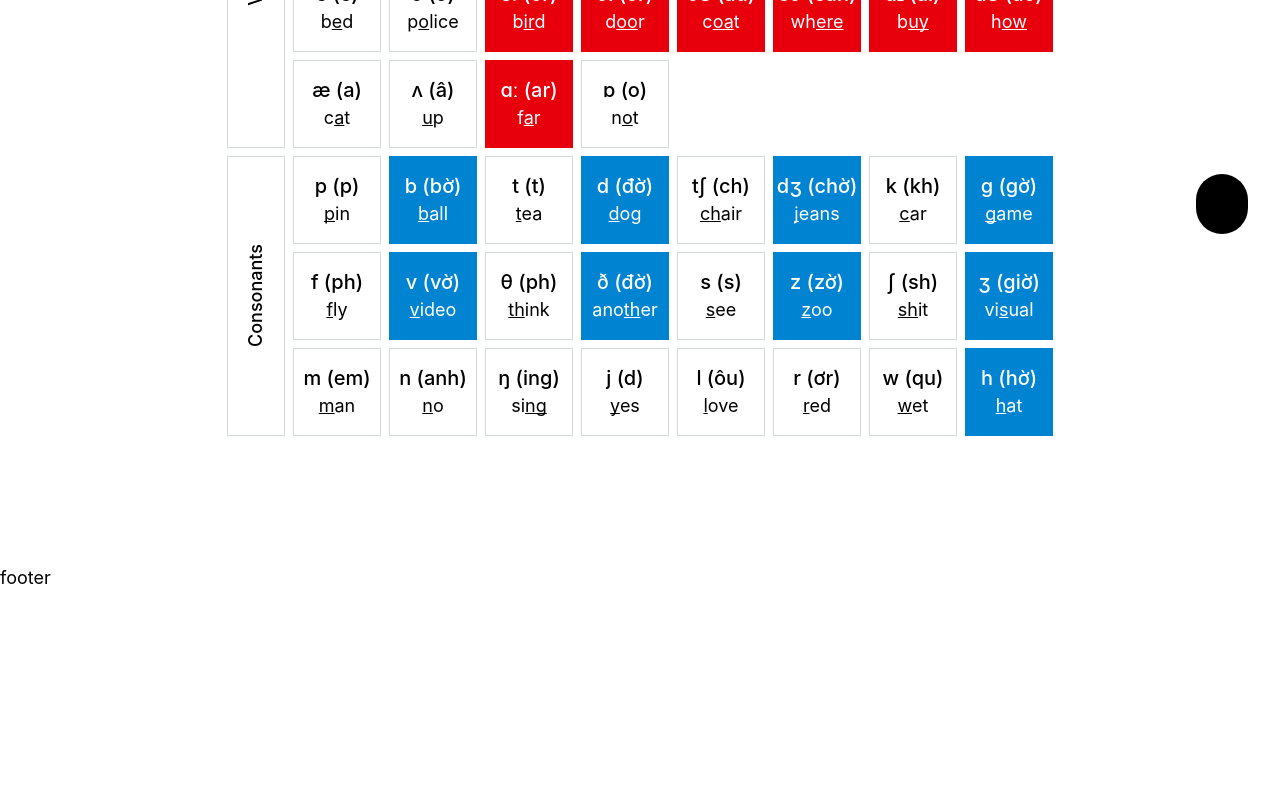
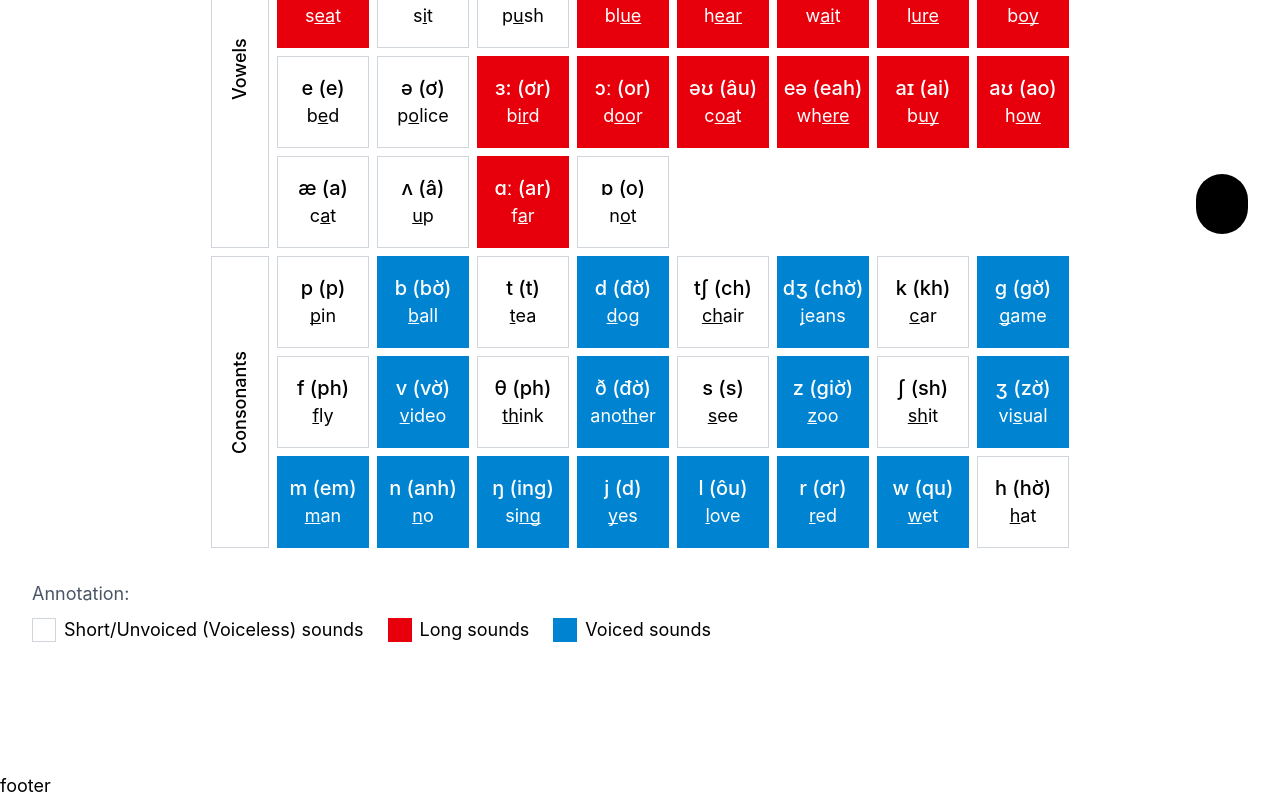
Before and after one commit to itsthinhle/portfolio, a Next.js app: page /blogs/english-pronunciation in a window 1280 px wide. Shown: the part 542-1342 px from the top of the page. Before the commit the page ends 1134 px from the top, so only its background shows below. Built offline with nearby package versions, Linux system fonts and the light colour scheme; some icons are missing.

Commit message:
Fix CSS and add annotation to the english pronunciation blog

```diff
--- a/app/blogs/english-pronunciation/components/ipa-symbol.js
+++ b/app/blogs/english-pronunciation/components/ipa-symbol.js
@@ -8,6 +8,7 @@ export default function IpaSymbol({
 
   return <div
     className={clsx(
+      'size-23 content-center',
       containerClassName
     )}>
     <p className="text-lg lg:text-xl font-medium">
--- a/app/blogs/english-pronunciation/constants/ipa-symbols.js
+++ b/app/blogs/english-pronunciation/constants/ipa-symbols.js
@@ -175,7 +175,7 @@ export const consonants = [
     containerClassName: 'border border-light-boundary dark:border-dark-boundary'
   },
   {
-    symbol: 'z (zờ)',
+    symbol: 'z (giờ)',
     representativeWordElement: <p><span className={'underline [text-decoration-skip-ink:none]'}>z</span>oo</p>,
     containerClassName: 'bg-sky-600 text-light'
   },
@@ -185,48 +185,48 @@ export const consonants = [
     containerClassName: 'border border-light-boundary dark:border-dark-boundary'
   },
   {
-    symbol: 'ʒ (giờ)',
+    symbol: 'ʒ (zờ)',
     representativeWordElement: <p>vi<span className={'underline [text-decoration-skip-ink:none]'}>s</span>ual</p>,
     containerClassName: 'bg-sky-600 text-light'
   },
   {
     symbol: 'm (em)',
     representativeWordElement: <p><span className={'underline [text-decoration-skip-ink:none]'}>m</span>an</p>,
-    containerClassName: 'border border-light-boundary dark:border-dark-boundary'
+    containerClassName: 'bg-sky-600 text-light'
   },
   {
     symbol: 'n (anh)',
     representativeWordElement: <p><span className={'underline [text-decoration-skip-ink:none]'}>n</span>o</p>,
-    containerClassName: 'border border-light-boundary dark:border-dark-boundary'
+    containerClassName: 'bg-sky-600 text-light'
   },
   {
     symbol: 'ŋ (ing)',
     representativeWordElement: <p>si<span className={'underline [text-decoration-skip-ink:none]'}>ng</span></p>,
-    containerClassName: 'border border-light-boundary dark:border-dark-boundary'
+    containerClassName: 'bg-sky-600 text-light'
   },
   {
     symbol: 'j (d)',
     representativeWordElement: <p><span className={'underline [text-decoration-skip-ink:none]'}>y</span>es</p>,
-    containerClassName: 'border border-light-boundary dark:border-dark-boundary'
+    containerClassName: 'bg-sky-600 text-light'
   },
   {
     symbol: 'l (ôu)',
     representativeWordElement: <p><span className={'underline [text-decoration-skip-ink:none]'}>l</span>ove</p>,
-    containerClassName: 'border border-light-boundary dark:border-dark-boundary'
+    containerClassName: 'bg-sky-600 text-light'
   },
   {
     symbol: 'r (ơr)',
     representativeWordElement: <p><span className={'underline [text-decoration-skip-ink:none]'}>r</span>ed</p>,
-    containerClassName: 'border border-light-boundary dark:border-dark-boundary'
+    containerClassName: 'bg-sky-600 text-light'
   },
   {
     symbol: 'w (qu)',
     representativeWordElement: <p><span className={'underline [text-decoration-skip-ink:none]'}>w</span>et</p>,
-    containerClassName: 'border border-light-boundary dark:border-dark-boundary'
+    containerClassName: 'bg-sky-600 text-light'
   },
   {
     symbol: 'h (hờ)',
     representativeWordElement: <p><span className={'underline [text-decoration-skip-ink:none]'}>h</span>at</p>,
-    containerClassName: 'bg-sky-600 text-light'
+    containerClassName: 'border border-light-boundary dark:border-dark-boundary'
   }
 ]
--- a/app/blogs/english-pronunciation/page.js
+++ b/app/blogs/english-pronunciation/page.js
@@ -1,9 +1,13 @@
 import IpaSymbol from '@/app/blogs/english-pronunciation/components/ipa-symbol'
 import {
-  consonantRows, consonantRows1, consonantRows2, consonants, diphthongs,
+  consonants,
+  diphthongs,
   monophthongs
 } from '@/app/blogs/english-pronunciation/constants/ipa-symbols'
+import propertyTypeConstant from '@/app/projects/sale-and-rental-listings/constants/property-type'
 import BlogPostLayout from '@/components/layouts/blog-post'
+import Heading2 from '@/components/texts/headings/2'
+import NormalText from '@/components/texts/normal'
 import clsx from 'clsx'
 import Head from 'next/head'
 import React from 'react'
@@ -33,7 +37,9 @@ export default async function EnglishPronunciationPage() {
     <BlogPostLayout
       creation_date={'2026-03-29'}
       title={'English Pronunciation'}>
-      <section className={'container-layout text-center'}>
+      <section className={'container-layout'}>
+        <Heading2 className={'heading-2-my'}>Phonemic Chart</Heading2>
+        <div className={'text-center mb-8'}>
           <div className={'inline-flex flex-col gap-2'}>
             {/* Vowels */}
             <div className={clsx(
@@ -41,7 +47,7 @@ export default async function EnglishPronunciationPage() {
             )}>
               <div
                 className={clsx(
-                'self-stretch flex items-center',
+                  'self-stretch flex',
                   'px-3.5 py-3 border border-light-boundary dark:border-dark-boundary'
                 )}>
                 {/* Make the text vertical and read from bottom to top */}
@@ -51,7 +57,7 @@ export default async function EnglishPronunciationPage() {
               <div className={'flex flex-col gap-2 lg:flex-row items-start'}>
                 {/* Monophthongs */}
                 <div className={clsx(
-                'grid grid-cols-4 gap-2 content-center',
+                  'grid grid-cols-4 gap-2',
                 )}>
                   <p className={clsx(
                     'col-span-4 font-medium',
@@ -65,7 +71,6 @@ export default async function EnglishPronunciationPage() {
                       symbol={_monophthong.symbol}
                       representativeWordElement={_monophthong.representativeWordElement}
                       containerClassName={clsx(
-                      'size-22 content-center',
                         _monophthong.containerClassName
                       )}
                     />
@@ -74,7 +79,7 @@ export default async function EnglishPronunciationPage() {
 
                 {/* Diphthongs */}
                 <div className={clsx(
-                'grid grid-cols-4 gap-2 content-center',
+                  'grid grid-cols-4 gap-2',
                 )}>
                   <p className={clsx(
                     'col-span-4 font-medium',
@@ -88,7 +93,6 @@ export default async function EnglishPronunciationPage() {
                       symbol={_diphthong.symbol}
                       representativeWordElement={_diphthong.representativeWordElement}
                       containerClassName={clsx(
-                      'size-22 content-center',
                         _diphthong.containerClassName
                       )}
                     />
@@ -99,19 +103,20 @@ export default async function EnglishPronunciationPage() {
 
             {/* Consonants */}
             <div className={clsx(
-            'inline-flex items-center gap-2',
+              'inline-flex gap-2',
             )}>
               <div
                 className={clsx(
-                'self-stretch flex items-center',
+                  'self-stretch flex',
                   'px-3.5 py-3 border border-light-boundary dark:border-dark-boundary'
                 )}>
                 {/* Make the text vertical and read from bottom to top */}
-              <p className={'[writing-mode:vertical-rl] [text-orientation:mixed] rotate-180 font-medium'}>Consonants</p>
+                <p
+                  className={'[writing-mode:vertical-rl] [text-orientation:mixed] rotate-180 font-medium'}>Consonants</p>
               </div>
               <div className={'flex flex-col gap-2 md:flex-row'}>
                 <div className={clsx(
-                'grid grid-cols-4 lg:grid-cols-8 gap-2 content-center',
+                  'grid grid-cols-4 lg:grid-cols-8 gap-2',
                 )}>
                   {consonants.map((_consonant, _consonantIndex) => (
                     <IpaSymbol
@@ -119,7 +124,6 @@ export default async function EnglishPronunciationPage() {
                       symbol={_consonant.symbol}
                       representativeWordElement={_consonant.representativeWordElement}
                       containerClassName={clsx(
-                      'size-22 content-center',
                         _consonant.containerClassName
                       )}
                     />
@@ -128,7 +132,29 @@ export default async function EnglishPronunciationPage() {
               </div>
             </div>
           </div>
+        </div>
+
+        <NormalText className={'mb-2'}>
+          Annotation:
+        </NormalText>
+        <div className={'flex flex-col md:flex-row gap-6'}>
+          <div className={'flex items-center gap-2'}>
+            <div className={'size-5 lg:size-6 border border-light-boundary dark:border-dark-boundary'}></div>
+            Short/Unvoiced (Voiceless) sounds
+          </div>
+
+          <div className={'flex items-center gap-2'}>
+            <div className={'size-5 lg:size-6 bg-red-600'}></div>
+            Long sounds
+          </div>
+
+          <div className={'flex items-center gap-2'}>
+            <div className={'size-5 lg:size-6 bg-sky-600'}></div>
+            Voiced sounds
+          </div>
+        </div>
       </section>
+
     </BlogPostLayout>
   </>
 }
--- a/app/projects/sale-and-rental-listings/components/map-section.js
+++ b/app/projects/sale-and-rental-listings/components/map-section.js
@@ -163,32 +163,32 @@ export default function MapSection({
     <NormalText className={'mb-2'}>
       Map annotation:
     </NormalText>
-    <div className={'grid grid-cols-2 sm:grid-cols-3 md:grid-cols-4 gap-6'}>
-      <div className={'flex align-middle gap-2'}>
+    <div className={'grid grid-cols-1 sm:grid-cols-2 md:grid-cols-3 lg:grid-cols-4 gap-6'}>
+      <div className={'flex items-center gap-2'}>
         {renderListingIconByPropertyType(propertyTypeConstant.singleFamily)}
         Single Family
       </div>
-      <div className={'flex align-middle gap-2'}>
+      <div className={'flex items-center gap-2'}>
         {renderListingIconByPropertyType(propertyTypeConstant.multiFamily)}
         Multi-Family
       </div>
-      <div className={'flex align-middle gap-2'}>
+      <div className={'flex items-center gap-2'}>
         {renderListingIconByPropertyType(propertyTypeConstant.condo)}
         Condo
       </div>
-      <div className={'flex align-middle gap-2'}>
+      <div className={'flex items-center gap-2'}>
         {renderListingIconByPropertyType(propertyTypeConstant.townhouse)}
         Townhouse
       </div>
-      <div className={'flex align-middle gap-2'}>
+      <div className={'flex items-center gap-2'}>
         {renderListingIconByPropertyType(propertyTypeConstant.apartment)}
         Apartment
       </div>
-      <div className={'flex align-middle gap-2'}>
+      <div className={'flex items-center gap-2'}>
         {renderListingIconByPropertyType(propertyTypeConstant.manufactured)}
         Manufactured
       </div>
-      <div className={'flex align-middle gap-2'}>
+      <div className={'flex items-center gap-2'}>
         {renderListingIconByPropertyType(propertyTypeConstant.land)}
         Land
       </div>
```
Lines whose indentation alone changed are shown as unchanged.
